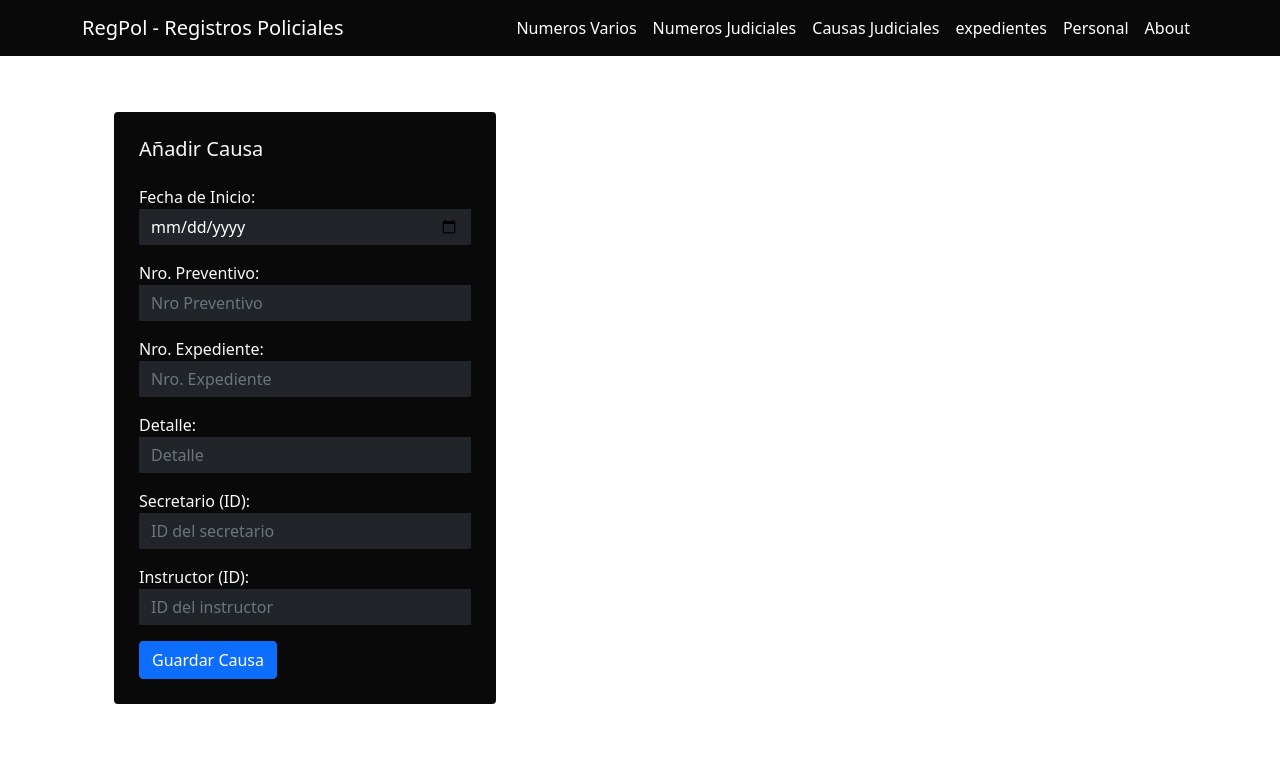
After one commit to JulDanSeg/RegPol, a Flask app: page /causas in a window 1280 px wide. The commit adds this page. Shown: the top 759 px of the page. Run offline with Flask 2, Linux system fonts and the light colour scheme; data that the repository does not hold is empty.

Commit message:
actualización 2

```diff
--- a/app.py
+++ b/app.py
@@ -1,7 +1,9 @@
 from flask import Flask
 from routes.efectivos import efectivos
 from routes.exptes import exptes
+from routes.Causas import causas
 from routes.NrosJ import NrosJ
+from routes.NrosVar import NrosV
 
 from flask_sqlalchemy import SQLAlchemy
 
@@ -22,4 +24,6 @@ app.config['SQLALCHEMY_TRACK_MODIFICATIONS'] = False
 #import del blueprint
 app.register_blueprint(efectivos)
 app.register_blueprint(exptes)
+app.register_blueprint(causas)
 app.register_blueprint(NrosJ)
+app.register_blueprint(NrosV)
--- /dev/null
+++ b/routes/Causas.py
@@ -0,0 +1,75 @@
+from flask import Blueprint, render_template, request, redirect, url_for, flash
+from models.Causa import Causa
+from utils import db
+from utils.db import db
+from datetime import datetime
+#Uso de blueprint, sirve para no tener que importar app y cargar los metodos y los html aca
+causas = Blueprint('causas', __name__)
+
+@causas.route('/causas')
+def home():
+    causas = Causa.query.all()
+    return render_template('Causas.html', causas=causas)
+
+
+@causas.route('/new_causa', methods=['POST'])
+def add_causa():
+    fechaini=datetime.strptime(request.form['fechaini'], '%Y-%m-%d')
+    ptvo=request.form['ptvo']
+    nroExpte=request.form['nroExpte']
+    detalle=request.form['detalle']
+    secretario=request.form['secretario']
+    instructor=request.form['instructor']
+
+
+
+
+    new_causa = Causa(fechaini, ptvo, nroExpte, detalle, secretario, instructor,)
+
+    db.session.add(new_causa)
+    db.session.commit()
+
+
+    flash("Se ha añadido una causa satisfactoriamente!")
+
+    return redirect(url_for('causas.home'))
+
+@causas.route('/causas/update/<id>', methods=['POST', 'GET'])
+def update(id):
+        print(id)
+        causa = Causa.query.get(id)
+        if request.method == 'POST':
+
+            causa.fechaini = request.form["fechaini"]
+            causa.ptvo = request.form["ptvo"]
+            causa.nroExpte = request.form["nroExpte"]
+            causa.detalle = request.form["detalle"]
+            causa.secretario = request.form["secretario"]
+            causa.instructor = request.form["instructor"]
+
+
+
+            db.session.commit()
+
+            flash("Se actualizó una causa satisfactoriamente!")
+
+            return redirect(url_for('causas.home'))
+
+
+        return render_template('updateCausas.html', causa=causa)
+
+@causas.route('/causas/delete/<id>')
+def delete(id):
+        causa = Causa.query.get(id)
+        db.session.delete(causa)
+        db.session.commit()
+
+        flash("Se borró una causa satisfactoriamente!")
+
+
+        return redirect(url_for('causas.home'))
+
+
+@causas.route('/about')
+def about():
+    return render_template('about.html')
--- /dev/null
+++ b/templates/Causas.html
@@ -0,0 +1,50 @@
+{% extends 'layout.html' %}
+
+{% block title %}
+  CRUD Carga de personal | Home
+{% endblock %}
+
+{% block body %}
+
+    <!-- FORM -->
+    <div class="row">
+
+    <div class="col-md-5 p-5">
+      <!-- MESSAGE -->
+      {% include 'partials/_message.html' %}
+
+      <!-- FORM -->
+      {%  include 'partials/_CausaForm.html' %}
+    </div>
+    <!--  listado de expedientes -->
+    <div class="col-md-7">
+      {% for causa in causas %}
+        <div class="card mb-1 bg-black text-white">
+          <div class="card-body py-2 px-3">
+            <div class="d-flex justify-content-between">
+              <h5 class="card-title h6"> causa. N° {{ causa.id }}</h5>
+              <div>
+                <a href="{{ url_for('causas.update', id=causa.id) }}" class="btn btn-dark btn-sm rounded-0">Edit</a>
+                <a href="{{ url_for('causas.delete', id=causa.id) }}" class="btn btn-danger btn-sm rounded-0">Delete</a>
+              </div>
+            </div>
+            <p class="card-text">Fecha Ingreso: {{ causa.fechaini }}</p>
+            <p class="card-text">Nro. Preventivo: {{ causa.ptvo }}</p>
+            <p class="card-text">Nro. Expediente: {{ causa.nroExpte }}</p>
+            <p class="card-text">Detalle: {{ causa.detalle }}</p>
+            <p class="card-text">Instructor: {{ causa.instructor }}</p>
+            <p class="card-text">Secretario: {{ causa.secretario }}</p>
+          </div>
+        </div>
+      {% endfor %}
+    </div>
+
+
+  </div>
+    </div>
+
+
+
+
+
+{% endblock %}
--- /dev/null
+++ b/templates/partials/_CausaForm.html
@@ -0,0 +1,81 @@
+<form action="/new_causa" method="POST" class="card bg-black text-light">
+    <div class="card-body p-4">
+      <h1 class="h5 mb-4">Añadir Causa</h1>
+
+      <div class="mb-3">
+        <label for="fechaini">Fecha de Inicio:</label>
+        <input
+          type="date"
+          id="fechaini"
+          name="fechaini"
+          class="form-control rounded-0 bg-dark border-0 text-white"
+          placeholder="Fecha Inicio"
+          required
+        />
+      </div>
+
+      <div class="mb-3">
+        <label for="ptvo">Nro. Preventivo:</label>
+        <input
+          type="text"
+          id="ptvo"
+          name="ptvo"
+          class="form-control rounded-0 bg-dark border-0 text-white"
+          placeholder="Nro Preventivo"
+          required
+        />
+      </div>
+
+      <div class="mb-3">
+        <label for="nroExpte">Nro. Expediente:</label>
+        <input
+          type="text"
+          id="nroExpte"
+          name="nroExpte"
+          class="form-control rounded-0 bg-dark border-0 text-white"
+          placeholder="Nro. Expediente"
+
+        />
+      </div>
+
+      <div class="mb-3">
+        <label for="detalle">Detalle:</label>
+        <input
+          type="text"
+          id="detalle"
+          name="detalle"
+          class="form-control rounded-0 bg-dark border-0 text-white"
+          placeholder="Detalle"
+          required
+        />
+      </div>
+
+      <div class="mb-3">
+        <label for="secretario">Secretario (ID):</label>
+        <input
+          type="number"
+          id="secretario"
+          name="secretario"
+          class="form-control rounded-0 bg-dark border-0 text-white"
+          placeholder="ID del secretario"
+          required
+        />
+      </div>
+
+      <div class="mb-3">
+        <label for="instructor">Instructor (ID):</label>
+        <input
+          type="number"
+          id="instructor"
+          name="instructor"
+          class="form-control rounded-0 bg-dark border-0 text-white"
+          placeholder="ID del instructor"
+          required
+        />
+      </div>
+
+
+
+      <button type="submit" class="btn btn-primary">Guardar Causa</button>
+    </div>
+  </form>
--- a/templates/partials/_navbar.html
+++ b/templates/partials/_navbar.html
@@ -15,7 +15,13 @@
       <div class="collapse navbar-collapse" id="navbarNav">
         <ul class="navbar-nav ms-auto">
           <li class="nav-item">
+            <a class="nav-link active" aria-current="page" href="/NrosV">Numeros Varios</a>
+          </li>
+          <li class="nav-item">
             <a class="nav-link active" aria-current="page" href="/NrosJ">Numeros Judiciales</a>
+          </li>
+          <li class="nav-item">
+            <a class="nav-link active" aria-current="page" href="/causas">Causas Judiciales</a>
           </li>
           <li class="nav-item">
             <a class="nav-link active" aria-current="page" href="/exptes">expedientes</a>
```
Also changed, not shown: models/Causa.py (added, +23 -0 lines), models/NroVar.py (added, +19 -0 lines), routes/NrosVar.py (added, +67 -0 lines), templates/NumerosVarios.html (added, +48 -0 lines), templates/UpdateCausas.html (added, +73 -0 lines), templates/partials/_NroVarioForm.html (added, +58 -0 lines), templates/updateNroVario.html (added, +57 -0 lines), models/secuestro.py (added), routes/secuestros.py (added), templates/Secuestros.html (added), templates/UpdateSecuestro.html (added), templates/partials/_SecuForm.html (added).
